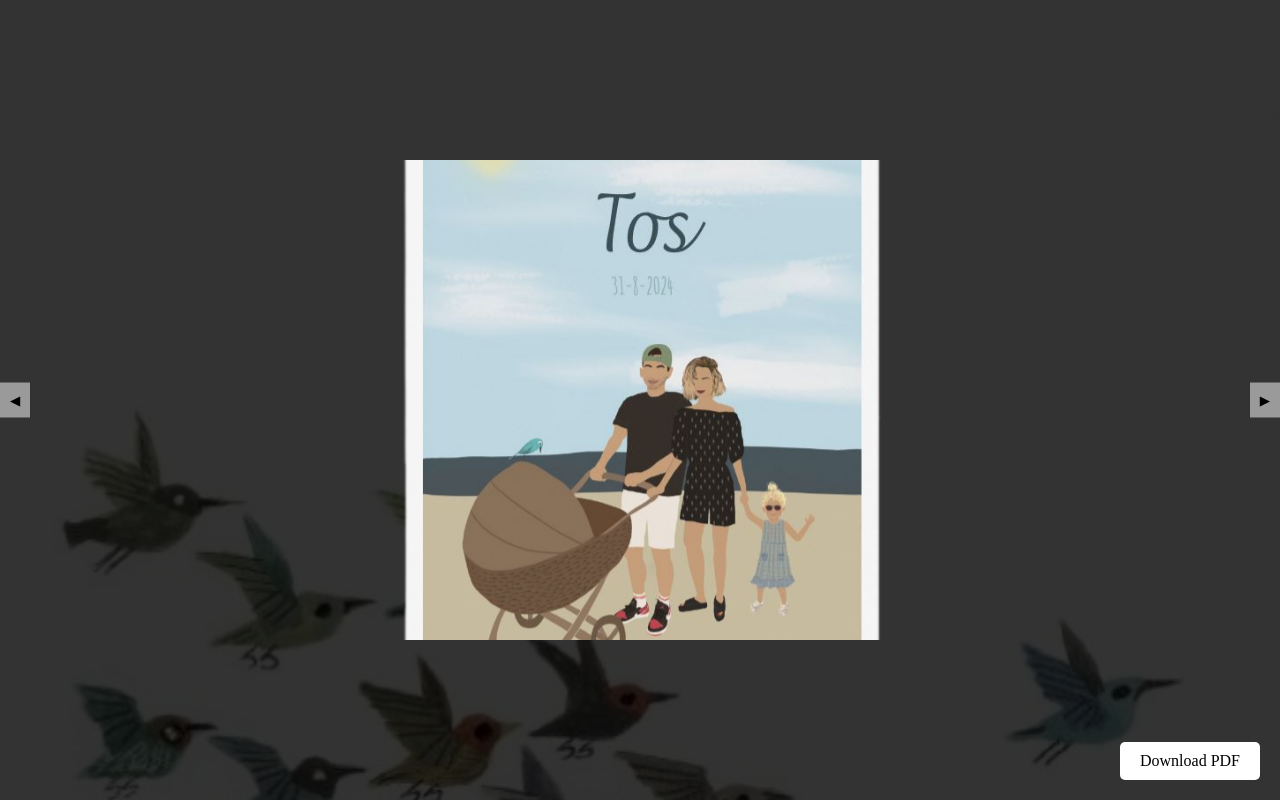
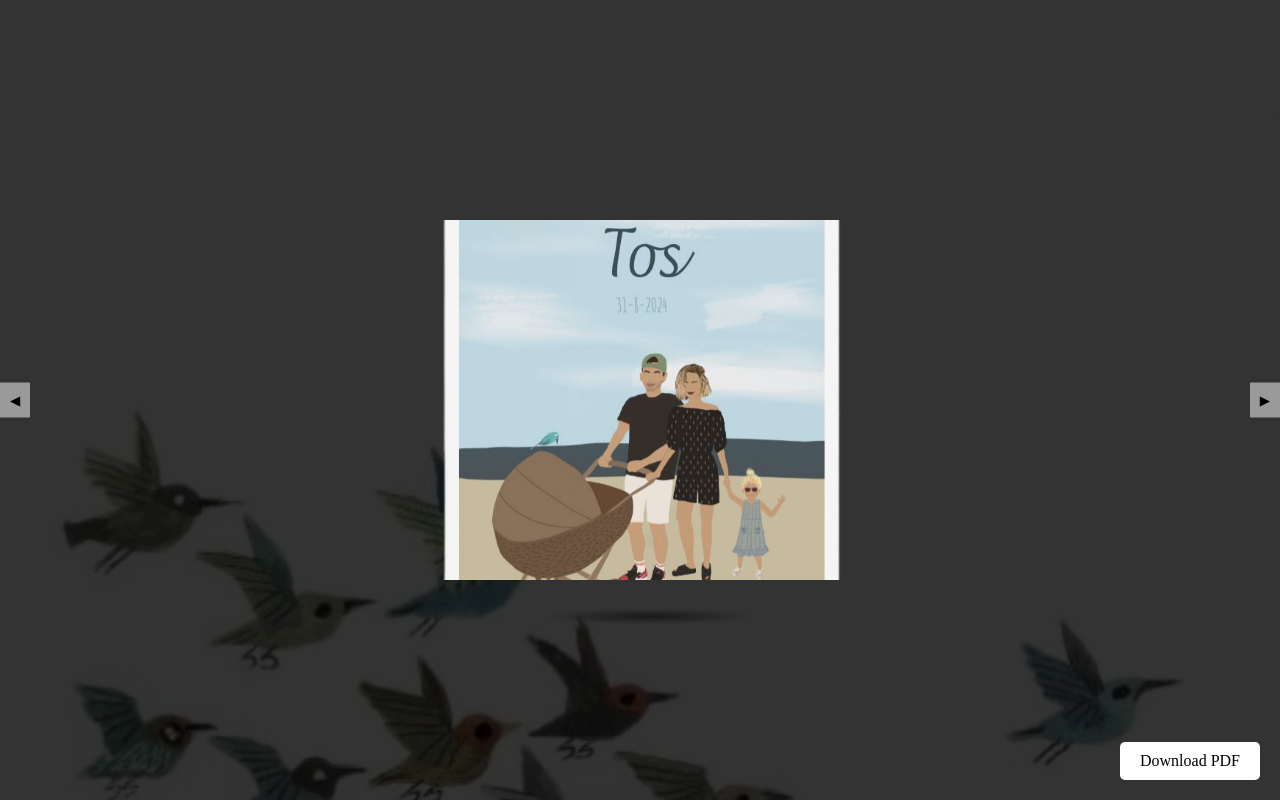
Before and after one commit to roynus/roynus.github.io, a plain HTML site: page index.html in a window 1280 px wide. Both pictures are taken after a click on the element 650 px from the left and 530 px from the top of the page. Drawn offline with Linux system fonts and the light colour scheme.

Commit message:
Update index.html

```diff
--- a/index.html
+++ b/index.html
@@ -144,8 +144,8 @@ body {
         }
 
 .viewer img {
-    width: 600px; /* Set a fixed width */
-    height: 400px; /* Set a fixed height */
+    width: 500px; /* Reduce the width to zoom out more */
+    height: 300px; /* Reduce the height to zoom out more */
     display: none;
     object-fit: cover; /* Ensures the image covers the space uniformly */
     transform: scale(1.2); /* Adds a smooth zoom effect */
```
